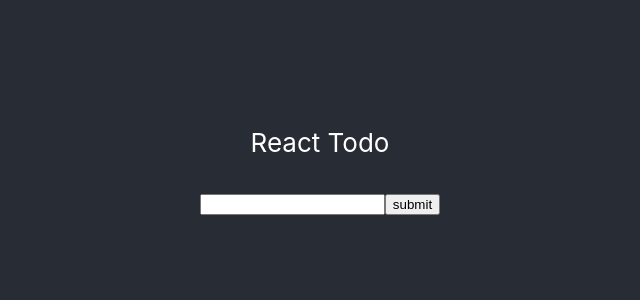
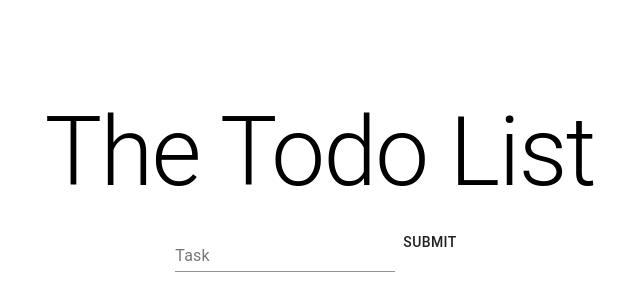
Before and after one commit to conuko/react-to-do-list, a React (Create React App) app: page / in a window 1280 px wide. Shown: the part 216-516 px from the top of the page, without its empty margins (320-960 px from the left). Built offline with nearby package versions, Linux system fonts and the light colour scheme.

Commit message:
feat: style with material-ui/core and material-ui/icons

```diff
--- a/package.json
+++ b/package.json
@@ -3,6 +3,8 @@
   "version": "0.1.0",
   "private": true,
   "dependencies": {
+    "@material-ui/core": "^4.11.3",
+    "@material-ui/icons": "^4.11.2",
     "@testing-library/jest-dom": "^5.11.9",
     "@testing-library/react": "^11.2.3",
     "@testing-library/user-event": "^12.6.2",
--- a/src/App.css
+++ b/src/App.css
@@ -1,5 +1,26 @@
 .App {
   text-align: center;
+  display: flex;
+  height: 100%;
+  flex-direction: column;
+  align-items: center;
+  justify-content: center;
+}
+
+body,
+html,
+#root {
+  height: 100%;
+}
+
+.todo-form {
+  display: flex;
+  flex-direction: row;
+  align-items: center;
+}
+
+li {
+  text-align: initial;
 }
 
 .App-logo {
--- a/src/App.js
+++ b/src/App.js
@@ -2,7 +2,8 @@
 import React, { useEffect, useState } from 'react';
 import './App.css';
 import TodoForm from './components/TodoForm';
-import TodoList from './components/TodoList'
+import TodoList from './components/TodoList';
+import Typography from '@material-ui/core/Typography';
 
 const LOCAL_STORAGE_KEY = 'react-todo-list-todos';
 
@@ -45,15 +46,15 @@
 
   return (
     <div className="App">
-      <header className="App-header">
-        <p>React Todo</p>
+        <Typography style={{ padding: 16 }} variant='h1'>
+        The Todo List
+        </Typography>
         <TodoForm addTodo={addTodo} />
         <TodoList
           todos={todos}
           toggleComplete={toggleComplete}
           removeTodo={removeTodo}
         />
-      </header>
     </div>
   );
 }
--- a/src/components/Todo.js
+++ b/src/components/Todo.js
@@ -1,7 +1,10 @@
 /* eslint-disable react/prop-types */
 import React from 'react';
+import { Checkbox, IconButton, ListItem, Typography } from '@material-ui/core';
+import CloseIcon from '@material-ui/icons/Close';
 
 function Todo({ todo, toggleComplete, removeTodo }) {
+
     const handleCheckboxClick = () => {
         toggleComplete(todo.id);
     }
@@ -10,21 +13,23 @@
         removeTodo(todo.id);
     }
     return(
-        <div style={{dislay: 'flex'}}>
-            <input
-                type="checkbox"
+        <ListItem style={{dislay: 'flex'}}>
+            <Checkbox
+                checked={todo.completed}
                 onClick={handleCheckboxClick}
                 />
-            <li
+            <Typography
+                variant="body1"
                 style={{
-                    color: 'white',
                     textDecoration: todo.completed ? 'line-through' : null
                 }}
             >
                 {todo.task}
-            </li>
-            <button onClick={handleRemoveClick}>X</button>
-        </div>
+            </Typography>
+            <IconButton onClick={handleRemoveClick}>
+                <CloseIcon />
+            </IconButton>
+        </ListItem>
     )
 }
 
--- a/src/components/TodoForm.js
+++ b/src/components/TodoForm.js
@@ -1,6 +1,7 @@
 import React, { useState } from 'react';
 import {v4 as uuid} from 'uuid';
 import propTypes from 'prop-types';
+import { Button, TextField } from '@material-ui/core';
 
 function TodoForm ({ addTodo }) {
     const [todo, setTodo] = useState({
@@ -20,20 +21,21 @@
         event.preventDefault();
         if (todo.task.trim()) {
             addTodo({ ...todo, id: uuid() });
-            // reset the task input
+            // reset the task input field after a todo is submitted:
             setTodo({ ...todo, task: ""});
         }
     }
 
     return (
-        <form onSubmit={handleSubmit}>
-            <input
+        <form className='todo-from' onSubmit={handleSubmit}>
+            <TextField
+                label="Task"
                 name="task"
                 type="text"
                 value={todo.task}
                 onChange={handleInputChange}
             />
-            <button type="submit">submit</button>
+            <Button type="submit">submit</Button>
         </form>
     );
 
--- a/src/components/TodoList.js
+++ b/src/components/TodoList.js
@@ -1,20 +1,20 @@
 /* eslint-disable react/prop-types */
+import { List } from '@material-ui/core';
 import React from 'react'
 import Todo from './Todo'
 
 function TodoList({ todos, toggleComplete, removeTodo }) {
     return(
-        <ul>
+        <List>
             {todos.map(todo =>(
                 <Todo
-                key={todo.id}
-                todo={todo}
-                toggleComplete={toggleComplete}
-                removeTodo={removeTodo}
-        />
+                    key={todo.id}
+                    todo={todo}
+                    toggleComplete={toggleComplete}
+                    removeTodo={removeTodo}
+                />
             ))}
-        </ul>
-
+        </List>
     );
 }
 
```
Also changed, not shown: 2 other files (tests, documents, lock files or other folders).
